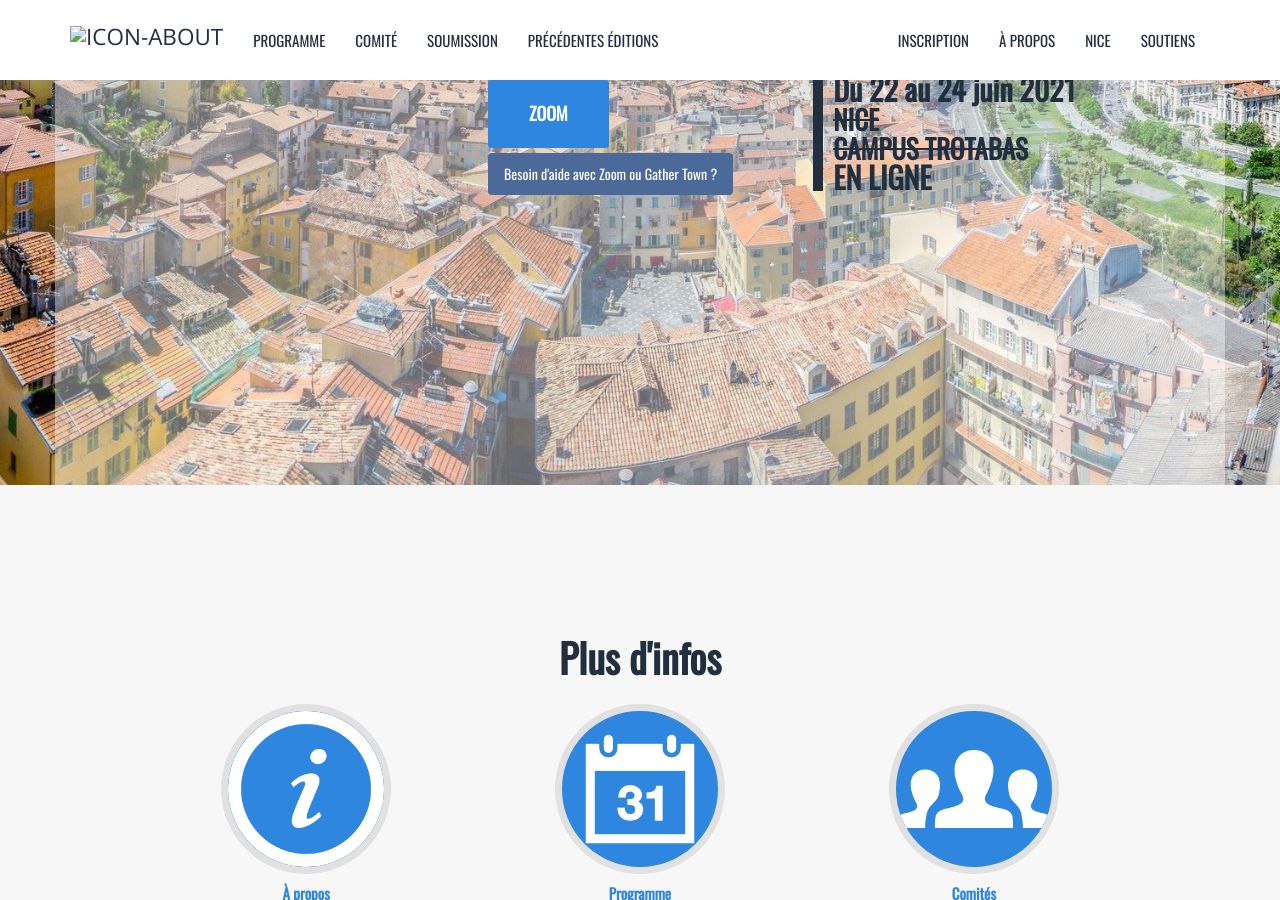
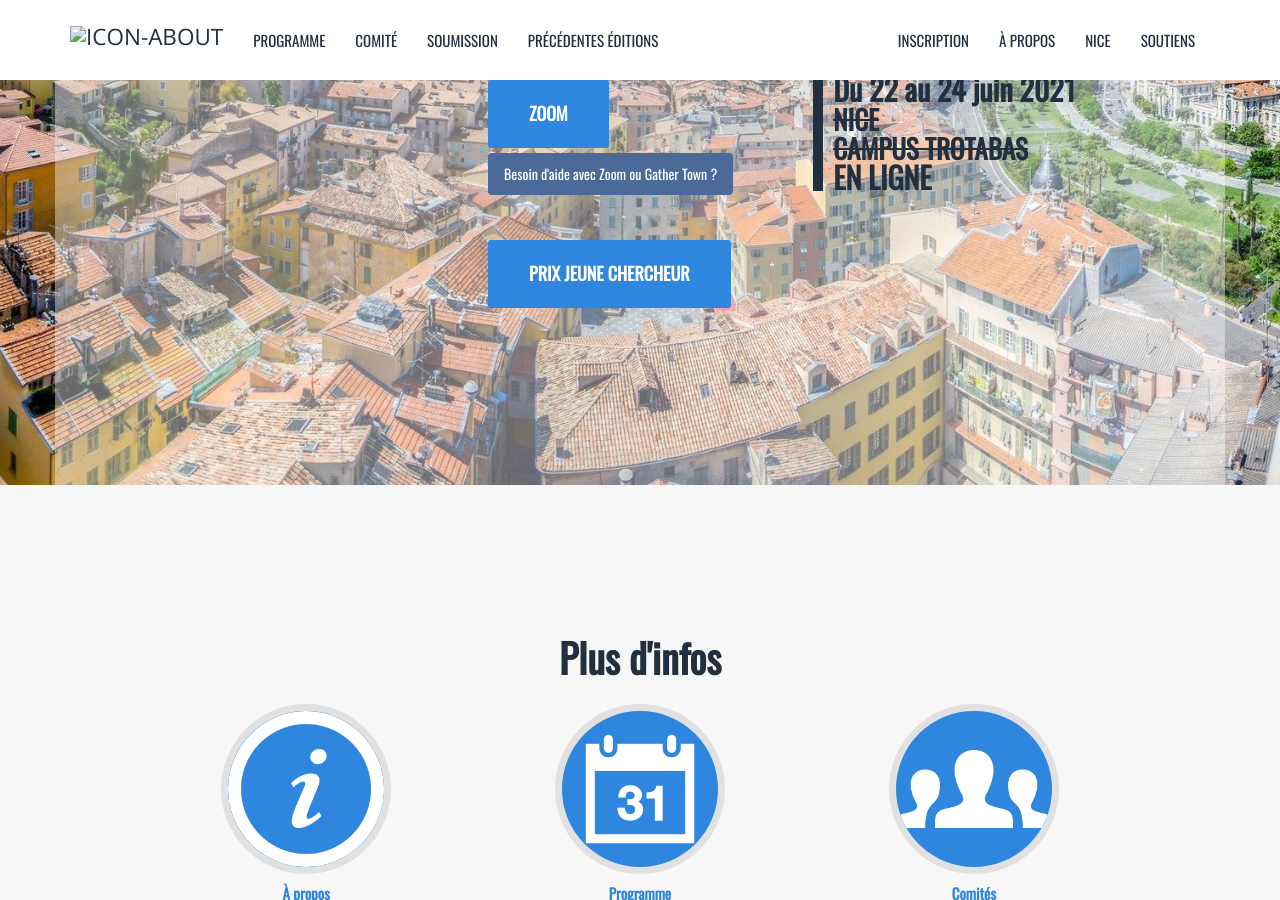
Before and after one commit to mpelleau/jfpc2021, a Jekyll site: the page built from index.html, in a window 1280 px wide and 900 px high, scrolled down 415 px. Built offline with Jekyll 4.4.1, drawn with Linux system fonts in a browser that asks for light colours; nearby versions of some CDN libraries.

Commit message:
add best paper button

```diff
--- a/_layouts/home.html
+++ b/_layouts/home.html
@@ -24,10 +24,11 @@
                     <ul class="home">
                     <!-- <li><a class="btn btn-xl" href="{{ site.url | append:site.baseurl }}/inscription/">INSCRIPTION</a></li> -->
                         <li><a class="btn btn-xl" href="https://univ-cotedazur.zoom.us/s/89766294247">ZOOM</a></br>
-                            <a class="btn" style="font-size:14px" href="{{ site.url | append:site.baseurl }}/connexions/">Besoin d'aide avec Zoom ou Gather Town ?</a>
+                            <a class="btn" style="font-size:14px" href="{{ site.url | append:site.baseurl }}/connexions/">Besoin d'aide avec Zoom ou Gather Town ?</a></br></br>
+                            <a class="btn btn-xl" href="https://docs.google.com/forms/d/e/1FAIpQLSeeOQuEbyIVT1dpxdZzQpe5Z0SE68uG5d0ntRY4KXHLUuHVBQ/viewform?usp=sf_link">PRIX JEUNE CHERCHEUR</a>
                         </li>
-                    <li><div class="intro-lead-in">{{ site.date }}<br>{% if site.oldlocation %}<loc-old>{{ site.oldlocation }}</loc-old><br>{% endif %}{{ site.location }}</div></li>
-                </ul>
+                        <li><div class="intro-lead-in">{{ site.date }}<br>{% if site.oldlocation %}<loc-old>{{ site.oldlocation }}</loc-old><br>{% endif %}{{ site.location }}</div></li>
+                    </ul>
             </div>
             <!--div class="intro-info"><a href="https://www.facebook.com/pg/ThomasCalvanicoPhotographe" target="_blank">&copy; Thomas Calvanico</a></div-->
         </div>
```
